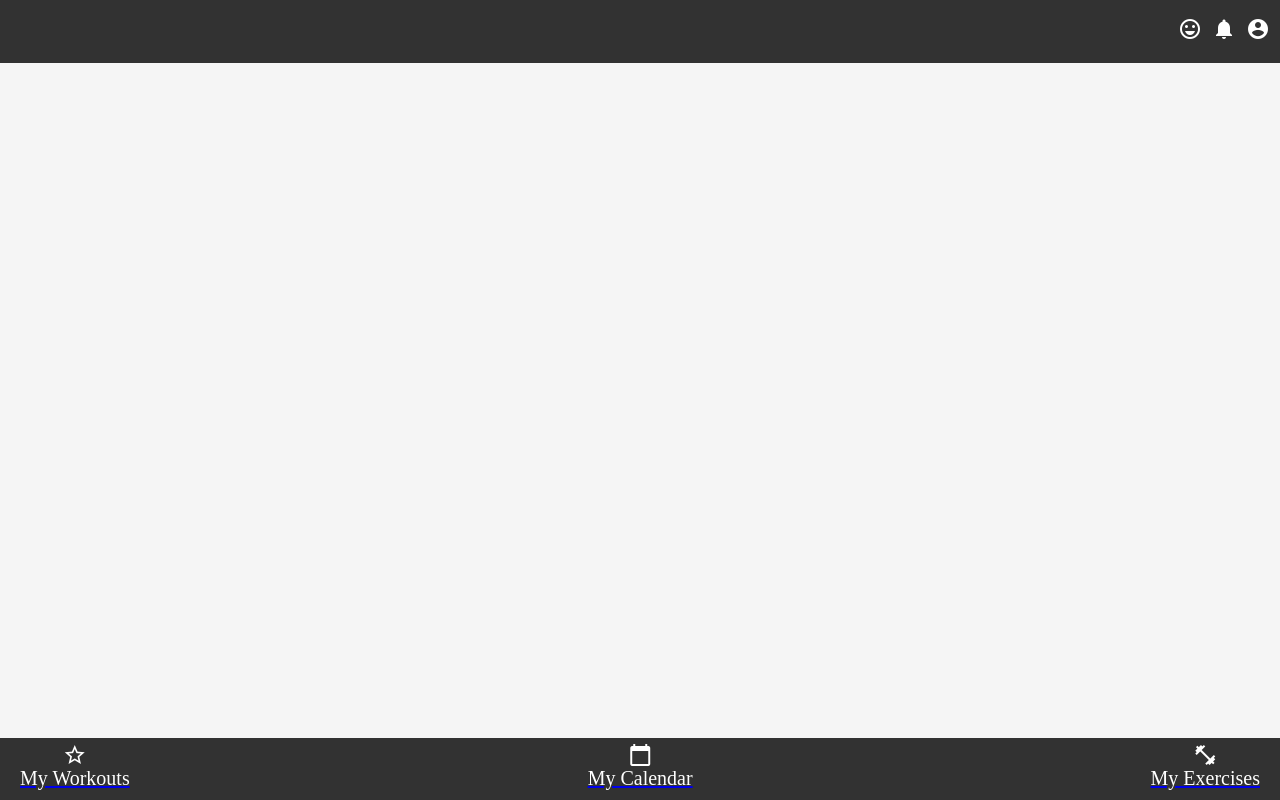
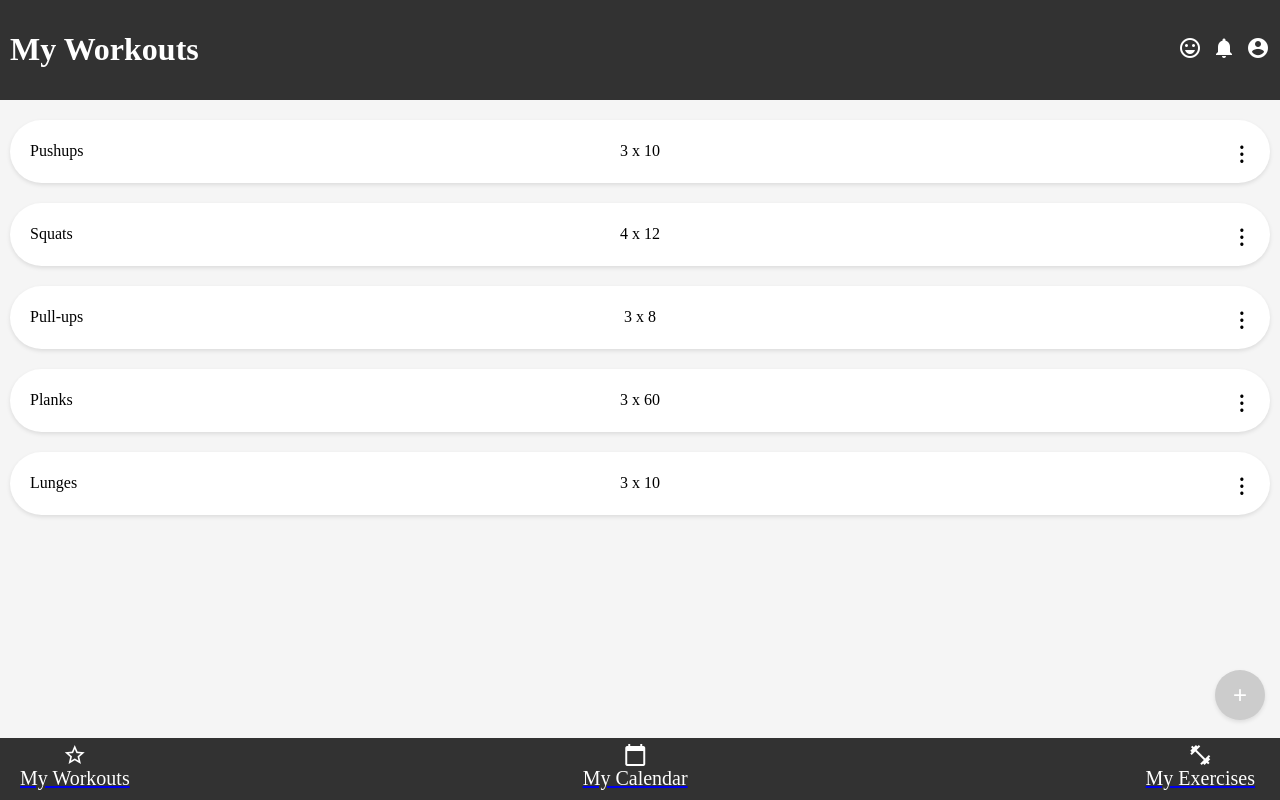
Before and after one commit to amczuboka/WorkoutDesignProject, an Angular app: page /my-exercises in a window 1280 px wide. Before the commit this address led to /. Built offline with nearby package versions, Linux system fonts and the light colour scheme.

Commit message:
feat(pages): added my-exercises page linked to footer button

```diff
--- a/src/app/app-routing.module.ts
+++ b/src/app/app-routing.module.ts
@@ -2,6 +2,7 @@ import { NgModule } from '@angular/core';
 import { RouterModule, Routes } from '@angular/router';
 import { LandingComponent } from './pages/landing/landing.component';
 import { PointsComponent } from './pages/points/points.component';
+import { MyExercisesPageComponent } from './pages/my-exercises-page/my-exercises-page.component';
 
 const routes: Routes = [
   {
@@ -12,6 +13,10 @@ const routes: Routes = [
     path: '',
     component: LandingComponent,
   },
+  {
+    path: 'my-exercises',
+    component: MyExercisesPageComponent,
+  }
 ];
 
 @NgModule({
--- a/src/app/components/footer/footer.component.html
+++ b/src/app/components/footer/footer.component.html
@@ -11,7 +11,7 @@
       <p>My Calendar</p>
     </div>
   </a>
-  <a href="#">
+  <a [routerLink]="['/my-exercises']" class="footer-item" (click)="updateFooterTitle('My Exercises')">
     <div class="footer-item">
       <mat-icon>fitness_center</mat-icon>
       <p>My Exercises</p>
--- a/src/app/components/footer/footer.component.ts
+++ b/src/app/components/footer/footer.component.ts
@@ -1,4 +1,6 @@
-import { Component } from '@angular/core';
+import { Component, NgModule } from '@angular/core';
+import { ActivatedRoute, NavigationEnd, Router } from '@angular/router';
+import { filter, map} from 'rxjs/operators';
 
 @Component({
   selector: 'app-footer',
@@ -6,5 +8,32 @@ import { Component } from '@angular/core';
   styleUrls: ['./footer.component.scss']
 })
 export class FooterComponent {
+  footerTitle: string = 'My Workouts';
 
+  constructor(private router: Router, private activatedRoute: ActivatedRoute) {
+    this.router.events.pipe(
+      filter(event => event instanceof NavigationEnd),
+      map(() => {
+        let child = this.activatedRoute.firstChild;
+        while (child?.firstChild) {
+          child = child.firstChild;
+        }
+        return child?.snapshot.url[child?.snapshot.url.length - 1]?.path;
+      })
+    ).subscribe((path: string | undefined) => {
+      this.updateFooterTitle(this.mapPathToTitle(path || ''));
+    });
+  }
+
+  mapPathToTitle(path: string): string {
+    const titleMap: { [key: string]: string } = {
+      'my-exercises': 'My Exercises',
+      // Add more mappings for other routes if needed
+    };
+    return titleMap[path] || 'My Workouts';
+  }
+
+  updateFooterTitle(title: string): void {
+    this.footerTitle = title;
+  }
 }
--- /dev/null
+++ b/src/app/pages/my-exercises-page/my-exercises-page.component.html
@@ -0,0 +1,18 @@
+<div class="container">
+  <div class="workout-list">
+    <div class="workout-entry" *ngFor="let workout of workouts">
+      <div class="workout-details">
+        <span class="workout-name">{{ workout.name }}</span>
+        <div class="workout-sets-reps">
+          <span>{{ workout.sets }} x {{ workout.reps }}</span>
+        </div>
+      </div>
+      <button class="options-button">
+        <span>&#8226;</span>
+        <span>&#8226;</span>
+        <span>&#8226;</span>
+      </button>
+    </div>
+  </div>
+  <button class="add-button" (click)="addWorkout()">+</button>
+</div>
--- /dev/null
+++ b/src/app/pages/my-exercises-page/my-exercises-page.component.scss
@@ -0,0 +1,76 @@
+html, body {
+    height: 100%;
+    margin-top: 10px;
+    background-color: #f0f0f0;
+  }
+
+  .workout-list {
+    margin-top: 20px;
+    margin-right: 10px;
+    margin-left: 10px;
+    display: flex;
+    flex-direction: column;
+  }
+
+  .workout-entry {
+    background-color: white;
+    border-radius: 100px;
+    margin-bottom: 20px;
+    padding: 20px;
+    display: flex;
+    justify-content: space-between;
+    align-items: center;
+    box-shadow: 0 2px 4px rgba(0, 0, 0, 0.1);
+  }
+
+  .workout-details {
+    display: flex;
+    align-items: center;
+  }
+
+  .workout-sets-reps {
+    position: absolute;
+    left: 50%;
+    transform: translateX(-50%);
+  }
+
+  .workout-name {
+    margin-right: 10px;
+  }
+
+  .add-button {
+    position: absolute;
+    bottom: 80px;
+    right: 15px;
+    background-color: #ccc;
+    color: white;
+    border: none;
+    border-radius: 50%;
+    width: 50px;
+    height: 50px;
+    font-size: 24px;
+    cursor: pointer;
+    box-shadow: 0 2px 4px rgba(0, 0, 0, 0.1);
+  }
+
+  .add-button:hover {
+    background-color: #999;
+  }
+
+  .options-button {
+    border: none;
+    background: none;
+    cursor: pointer;
+    font-size: 12px;
+    display: flex;
+    flex-direction: column;
+    align-items: center;
+  }
+
+  .options-button span {
+    margin-bottom: -7px;
+  }
+
+  .options-button:hover {
+    color: #007bff;
+  }
--- /dev/null
+++ b/src/app/pages/my-exercises-page/my-exercises-page.component.ts
@@ -0,0 +1,25 @@
+import { Component } from '@angular/core';
+
+interface Workout {
+  name: string;
+  sets: number;
+  reps: number;
+}
+
+@Component({
+  selector: 'my-exercises-page-list',
+  templateUrl: './my-exercises-page.component.html',
+  styleUrls: ['./my-exercises-page.component.scss']
+})
+export class MyExercisesPageComponent {
+  workouts: Workout[] = [
+    { name: 'Pushups', sets: 3, reps: 10 },
+    { name: 'Squats', sets: 4, reps: 12 },
+    { name: 'Pull-ups', sets: 3, reps: 8 },
+    { name: 'Planks', sets: 3, reps: 60 },
+    { name: 'Lunges', sets: 3, reps: 10 }
+  ];
+
+  addWorkout() {
+  }
+}
```
Also changed, not shown: src/app/app.module.ts (+6 -2 lines), 1 other file (tests, documents, lock files or other folders).
